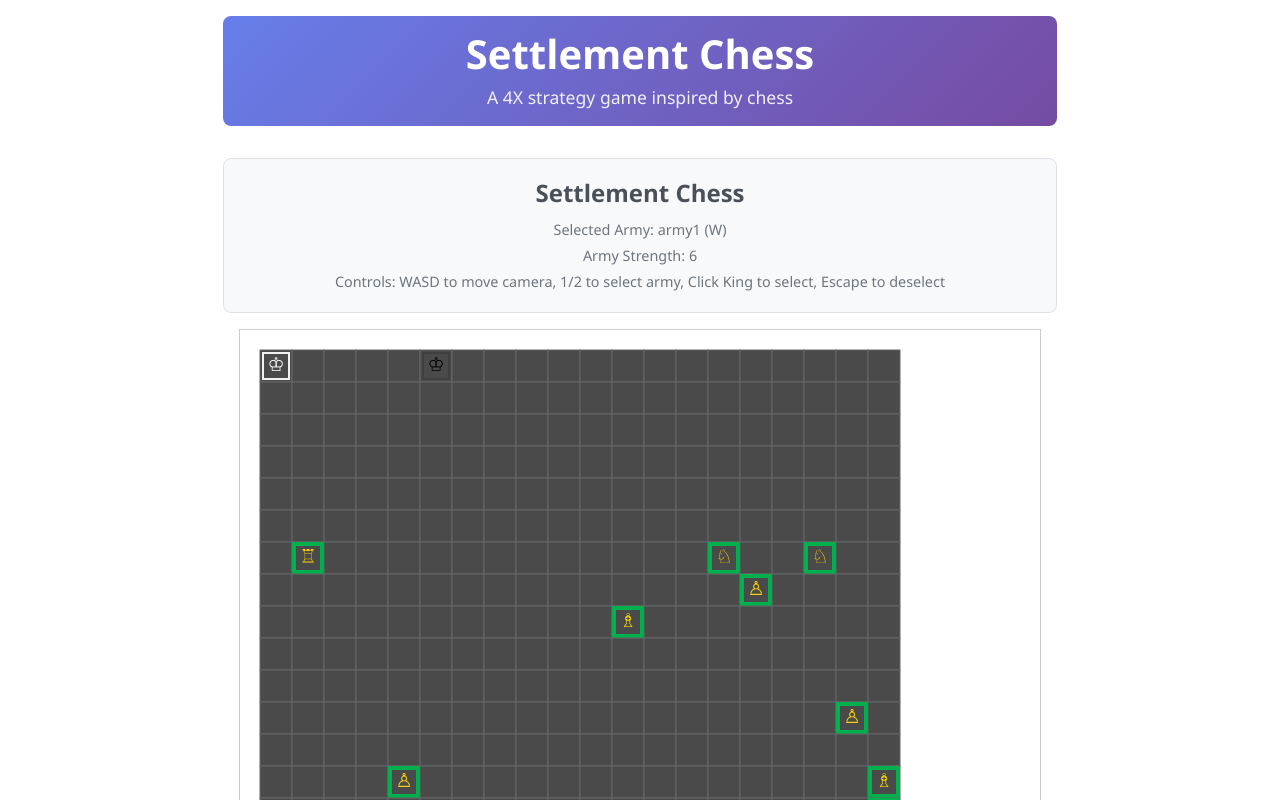
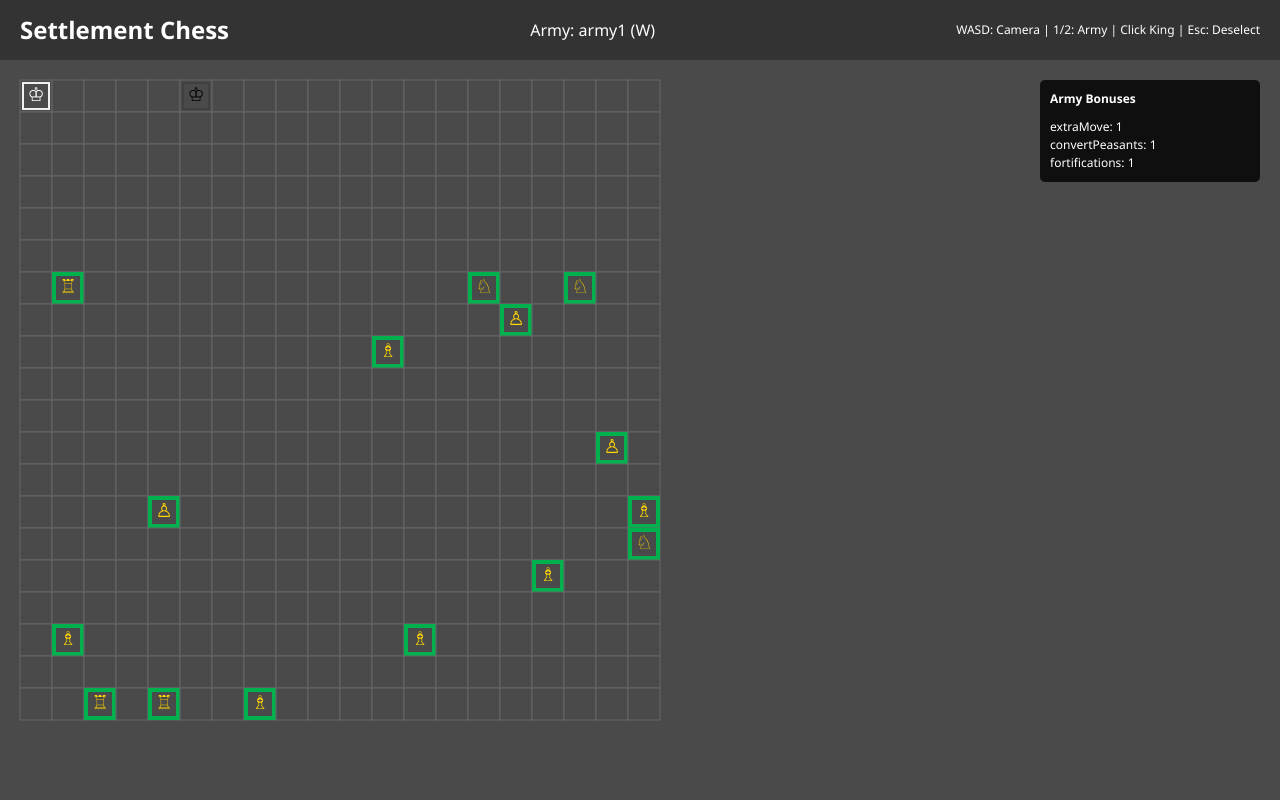
Before and after one commit to TristanPostley/4xChess, a React (Vite) app in the folder settlement-chess/: page / in a window 1280 px wide. Shown: the top 800 px of the page. Built offline with nearby package versions, Linux system fonts and the light colour scheme.

Commit message:
Layout change in progress

```diff
--- a/settlement-chess/src/ui/WorldBoard.jsx
+++ b/settlement-chess/src/ui/WorldBoard.jsx
@@ -14,6 +14,7 @@ export function WorldBoardComponent() {
   const selectedKingTileRef = useRef(null);
   const [, forceRender] = useState(0);
   const canvasRef = useRef(null);
+  const [canvasSize, setCanvasSize] = useState({ width: 800, height: 600 });
 
   useEffect(() => {
     // Initialize the game
@@ -57,6 +58,22 @@ export function WorldBoardComponent() {
     const ctx = canvas.getContext('2d');
     drawWorld(ctx, worldBoard, camera);
   }, [worldBoard, camera, selectedKingTileRef.current]); // ← Add selectedKingTile here
+
+  useEffect(() => {
+    const updateCanvasSize = () => {
+      // Simple calculation: full window minus navbar
+      const navbarHeight = 60; // Adjust based on your navbar height
+      const width = window.innerWidth;
+      const height = window.innerHeight - navbarHeight;
+
+      setCanvasSize({ width, height });
+    };
+
+    updateCanvasSize();
+    window.addEventListener('resize', updateCanvasSize);
+
+    return () => window.removeEventListener('resize', updateCanvasSize);
+  }, []);
 
   const drawWorld = (ctx, board, cam) => {
     const canvas = ctx.canvas;
@@ -224,14 +241,16 @@ export function WorldBoardComponent() {
 
   const handleKeyDown = (event) => {
     const moveSpeed = 1;
-    const zoomSpeed = 0.1;
 
     switch(event.key.toLowerCase()) {
       case 'w':
         setCamera(prev => ({ ...prev, y: Math.max(0, prev.y - moveSpeed) }));
         break;
       case 's':
-        setCamera(prev => ({ ...prev, y: Math.min(worldBoard.worldHeight - 10, prev.y + moveSpeed) }));
+        setCamera(prev => ({
+          ...prev,
+          y: Math.min(worldBoard.worldHeight - Math.floor(canvasSize.height / (TILE_SIZE * camera.zoom)), prev.y + moveSpeed)
+        }));
         break;
       case 'a':
         setCamera(prev => ({ ...prev, x: Math.max(0, prev.x - moveSpeed) }));
@@ -333,30 +352,65 @@ export function WorldBoardComponent() {
     }
 
   return (
-    <div className="world-board-container">
-      <div className="game-info">
-        <h2>Settlement Chess</h2>
-        <p>Selected Army: {selectedArmy?.armyId} ({selectedArmy?.playerSide})</p>
-        <p>Army Strength: {selectedArmy?.armyStrength}</p>
-        <p>Controls: WASD to move camera, 1/2 to select army, Click King to select, Escape to deselect</p>
-      </div>
+    <>
+      {/* Fixed navbar at top */}
+      <nav style={{
+        position: 'fixed',
+        top: 0,
+        left: 0,
+        right: 0,
+        height: '60px',
+        backgroundColor: '#333',
+        color: 'white',
+        display: 'flex',
+        alignItems: 'center',
+        justifyContent: 'space-between',
+        padding: '0 20px',
+        zIndex: 1000
+      }}>
+        <h2 style={{ margin: 0 }}>Settlement Chess</h2>
+        <div style={{ display: 'flex', gap: '20px' }}>
+          <span>Army: {selectedArmy?.armyId} ({selectedArmy?.playerSide})</span>
+        </div>
+        <div style={{ fontSize: '12px' }}>
+          WASD: Camera | 1/2: Army | Click King | Esc: Deselect
+        </div>
+      </nav>
 
+      {/* Full-page canvas */}
       <canvas
         ref={canvasRef}
-        width={800}
-        height={600}
+        width={canvasSize.width}
+        height={canvasSize.height}
         onClick={handleCanvasClick}
-        style={{ border: '1px solid #ccc', cursor: 'crosshair' }}
+        style={{
+          position: 'fixed',
+          top: '60px', // Below navbar
+          left: 0,
+          cursor: 'crosshair',
+          backgroundColor: '#4a4a4a' // Dark background
+        }}
       />
 
-      <div className="army-info">
-        <h3>Army Bonuses</h3>
+      {/* Optional floating army info panel */}
+      <div style={{
+        position: 'fixed',
+        top: '80px',
+        right: '20px',
+        width: '200px',
+        backgroundColor: 'rgba(0,0,0,0.8)',
+        color: 'white',
+        padding: '10px',
+        borderRadius: '5px',
+        fontSize: '12px'
+      }}>
+        <h4 style={{ margin: '0 0 10px 0' }}>Army Bonuses</h4>
         {selectedArmy && selectedArmy.getArmyBonuses().map((bonus, index) => (
           <div key={index}>
             {bonus.type}: {bonus.value}
           </div>
         ))}
       </div>
-    </div>
+    </>
   );
 }
```
